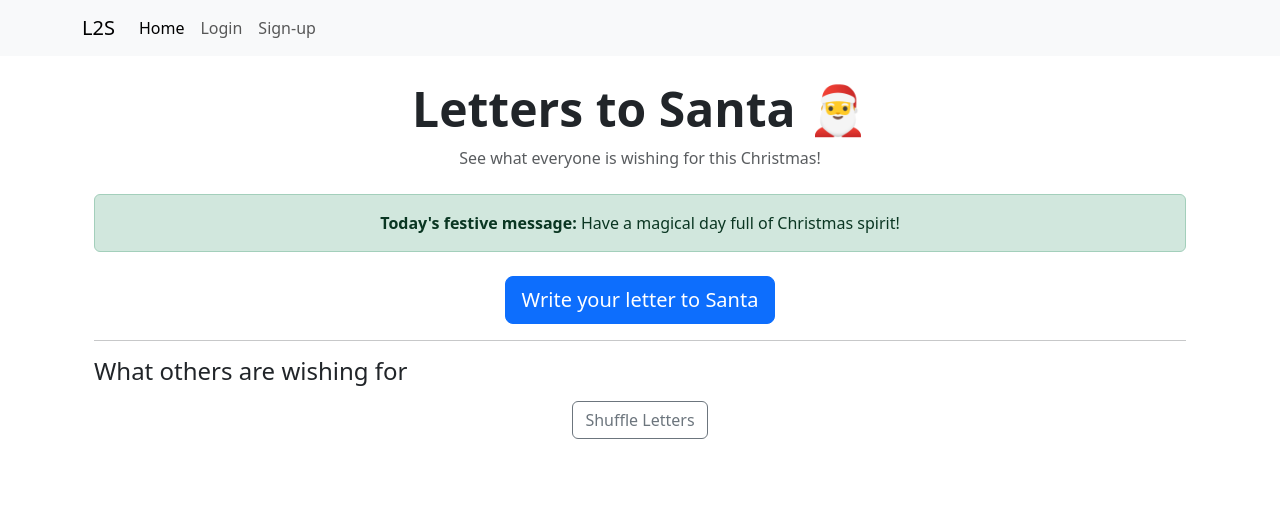
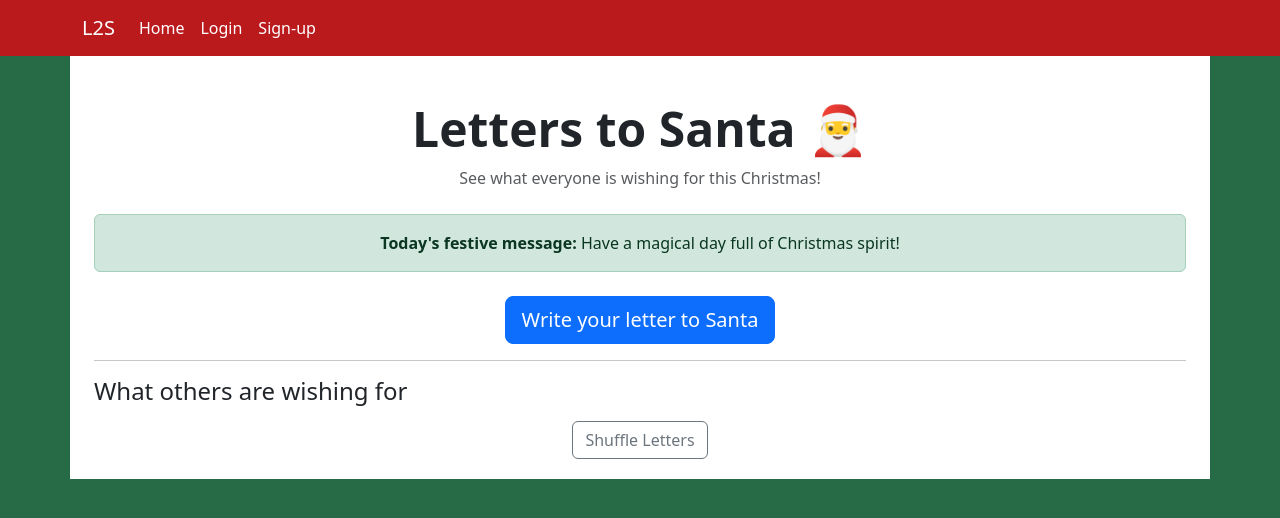
Before and after one commit to DylanAustin-TheDreamer/Christmas-Hackathon-, a Django app: page / in a window 1280 px wide. Shown: the top 518 px of the page. Run offline with Django 4.2, Linux system fonts and the light colour scheme.

Commit message:
Added CSS and hooked to base.html

```diff
--- a/static/css/styles.css
+++ b/static/css/styles.css
@@ -0,0 +1,32 @@
+
+/* Section for navbar */
+.navbar{
+    background-color: #BB1A1D !important;
+}
+.navbar-nav .nav-link{
+    color: white !important;
+    transition: ease-in-out 0.15s;
+}
+.navbar-nav .nav-link:hover{
+    color: rgb(214, 214, 214) !important;
+    transition: ease-in-out 0.15s;
+}
+.navbar-brand{
+    color: white !important;
+    transition: ease-in-out 0.15s;
+}
+.navbar-brand:hover{
+    color: rgb(214, 214, 214) !important;
+    transition: ease-in-out 0.15s;
+}
+/* End of navbar section */
+
+body{
+    background-color: #266A46;
+}
+
+main{
+    background-color: white;
+    padding: 20px;
+    top: 0;
+}
--- a/templates/base.html
+++ b/templates/base.html
@@ -18,6 +18,7 @@
     <title>Letters2Santa</title>
     <!-- Style sheet for bootstrap -->
     <link href="https://cdn.jsdelivr.net/npm/bootstrap@5.3.8/dist/css/bootstrap.min.css" rel="stylesheet" integrity="sha384-sRIl4kxILFvY47J16cr9ZwB07vP4J8+LH7qKQnuqkuIAvNWLzeN8tE5YBujZqJLB" crossorigin="anonymous">
+    <link href="{% static 'css/styles.css'%}" rel="stylesheet">
 </head>
 <body>
     <header>
@@ -57,7 +58,7 @@
 </nav>
     </header>
 
-    <main class="container mt-4">
+    <main class="container">
       {% block content %}{% endblock %}
     </main>
 
```
